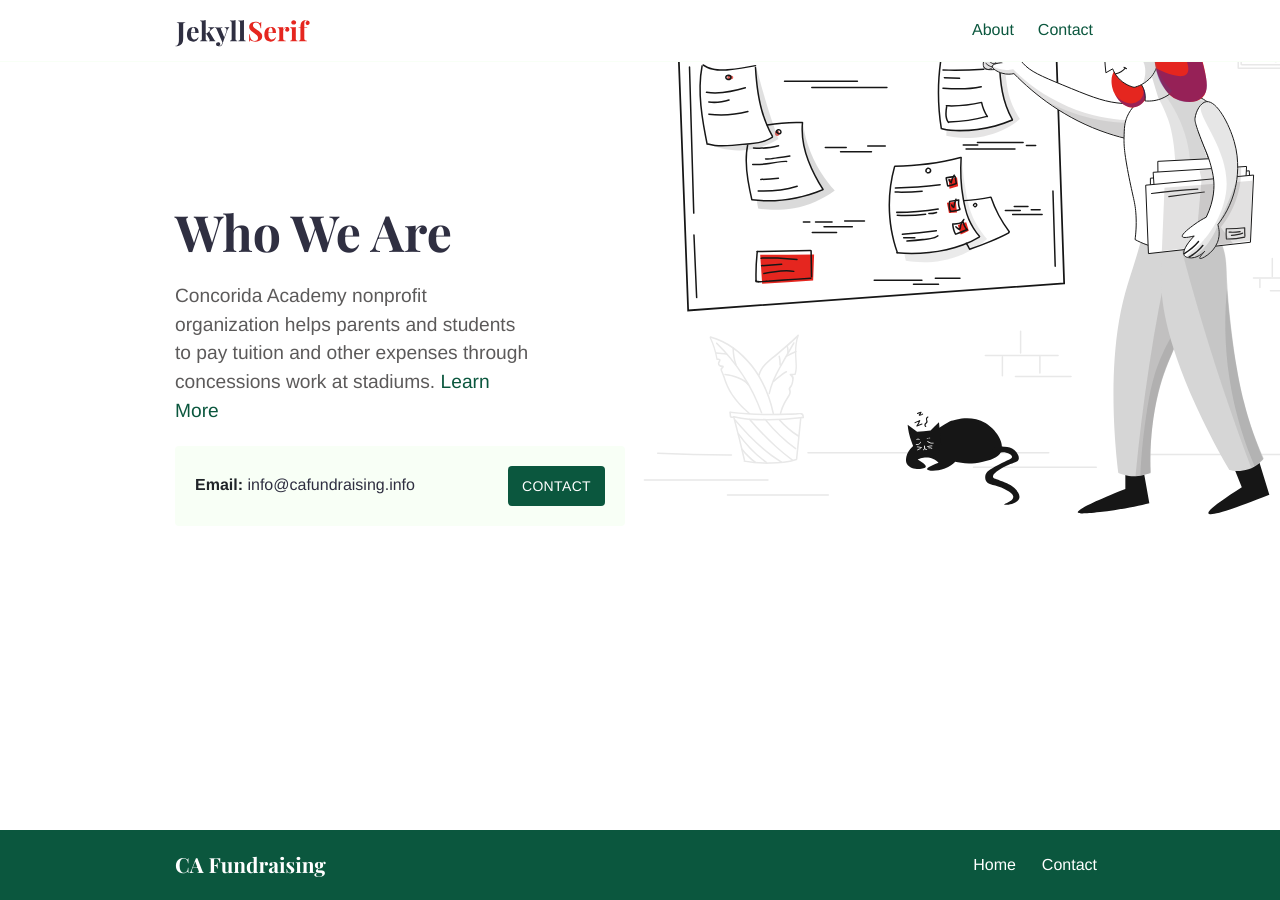
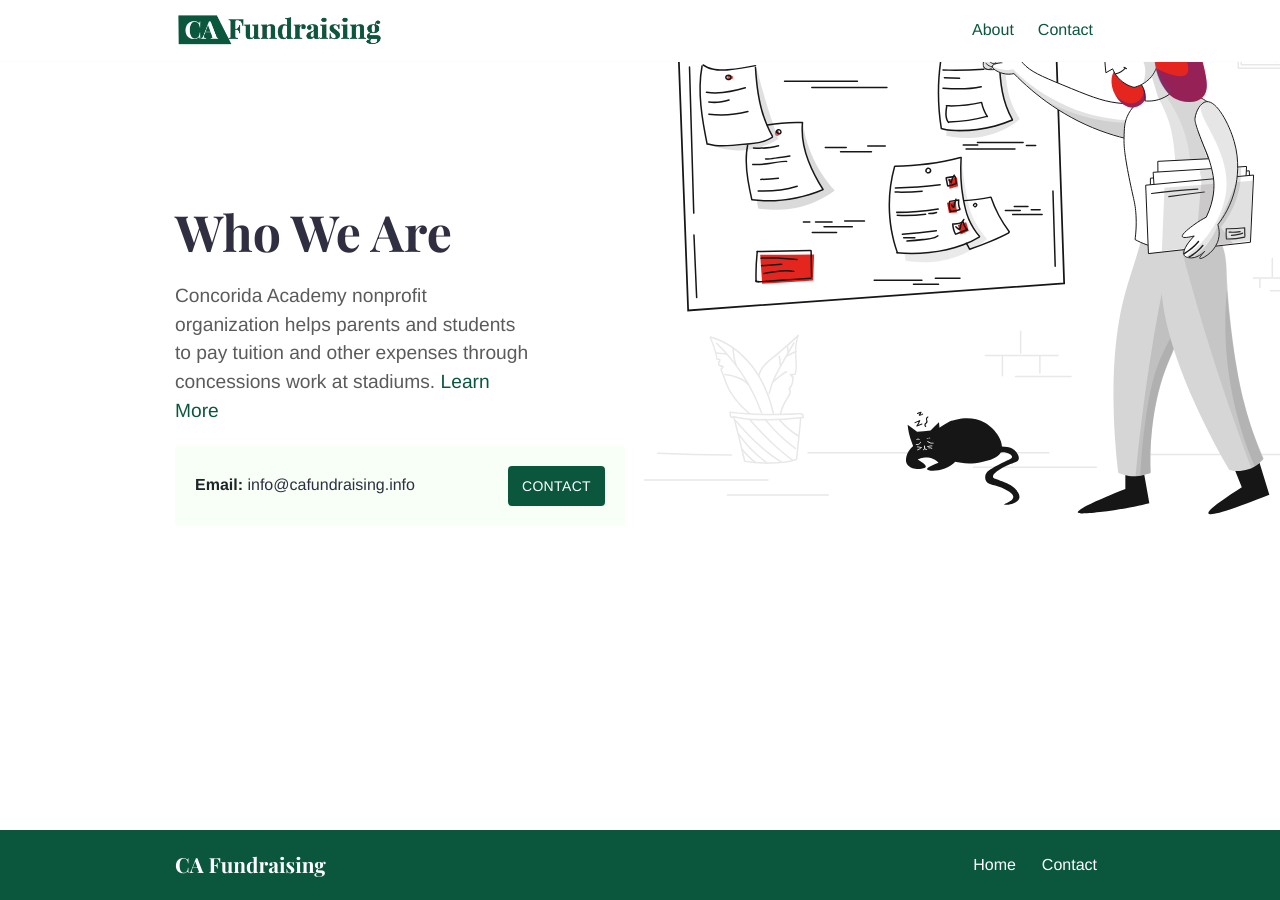
Before and after one commit to Frogdart5/fierce-avocado-6c9b0, a Jekyll site: the page built from index.md, in a window 1280 px wide. Built offline with Jekyll 4.4.1, drawn with Linux system fonts in a browser that asks for light colours.

Commit message:
Update _config.yml

```diff
--- a/_config.yml
+++ b/_config.yml
@@ -6,7 +6,7 @@ homepage:
   show_call_box: true
 logo:
   mobile: images/logo/logo-mobile.svg
-  desktop: images/logo/logo.svg
+  desktop: images/logo/LogoMakr-4v4hrB.png
   desktop_height: 36px
 footer:
   copyright_text: Created by CA NPO
```
